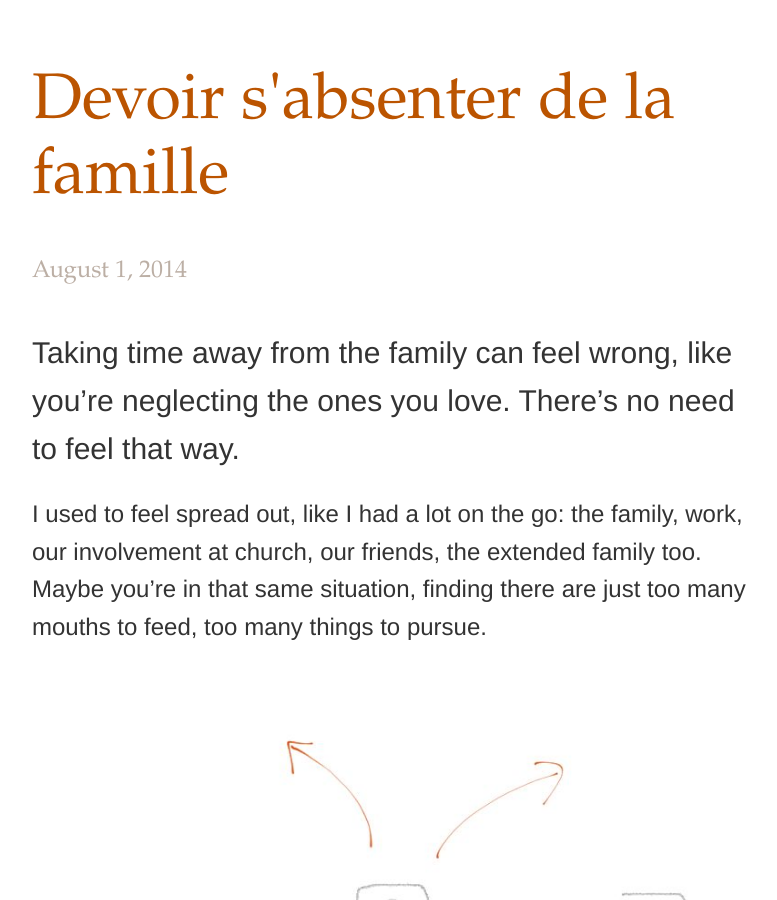
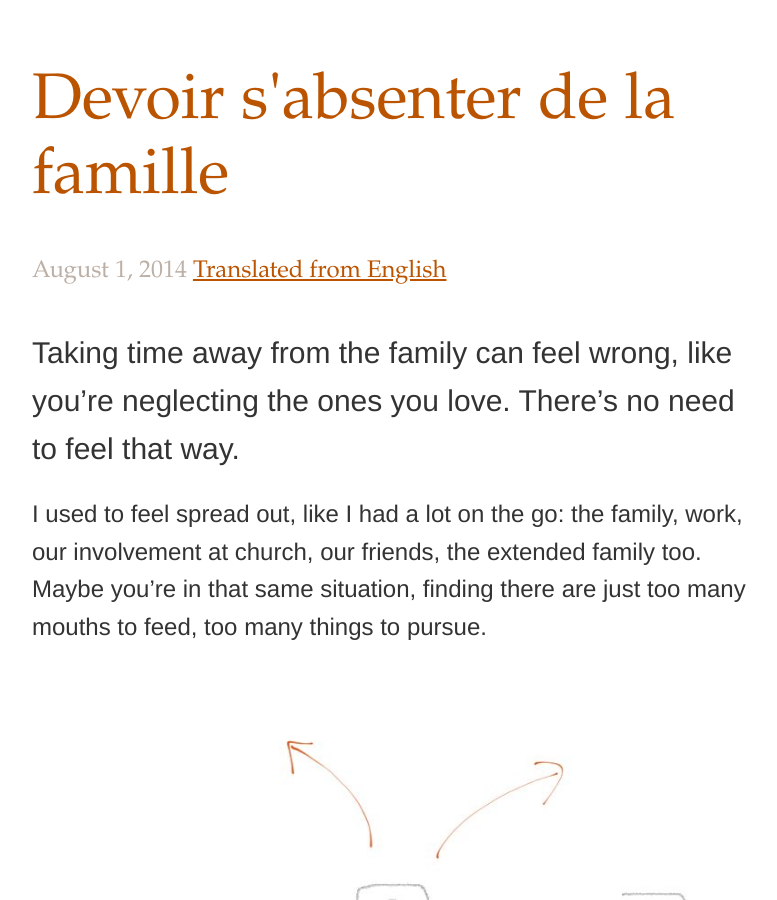
Before and after one commit to pascallaliberte/par.pascallaliberte.me, a Jekyll site: the page built from _posts/2014-08-01-devoir-sabsenter-de-la-famille.md, in a window 1280 px wide and 900 px high, scrolled down 564 px. Shown: the whole window, without its empty margins (248-1025 px from the left). Built offline with Jekyll 4.4.1, drawn with Linux system fonts in a browser that asks for light colours; nearby versions of some CDN libraries.

Commit message:
Added "Translated from English", "Translated to English" links

```diff
--- /dev/null
+++ b/_includes/alt_lang_link.html
@@ -0,0 +1,5 @@
+{% if page.original == 'true' %}
+  <a href="{{ site.alt_lang_url }}{{ page.alt_lang_path }}" lang="{{ site.alt_lang }}" hreflang="{{ site.alt_lang }}" rel="alternate">Translated to English</a>
+{% else %}
+  <a href="{{ site.alt_lang_url }}{{ page.alt_lang_path }}" lang="{{ site.alt_lang }}" hreflang="{{ site.alt_lang }}" rel="alternate">Translated from English</a>
+{% endif %}
--- a/_layouts/post.html
+++ b/_layouts/post.html
@@ -19,6 +19,9 @@ key: is-post
 
 <p class="meta">
   <time datetime="{{ page.date | date_to_xmlschema }}" pubdate="pubdate">{{ page.date | date: "%B %e, %Y" }}</time>
+  {% if page.alt_lang_path %}
+    {% include alt_lang_link.html %}
+  {% endif %}
   {% if page.link %}
     {% include permalink.html %}
   {% endif %}
```
